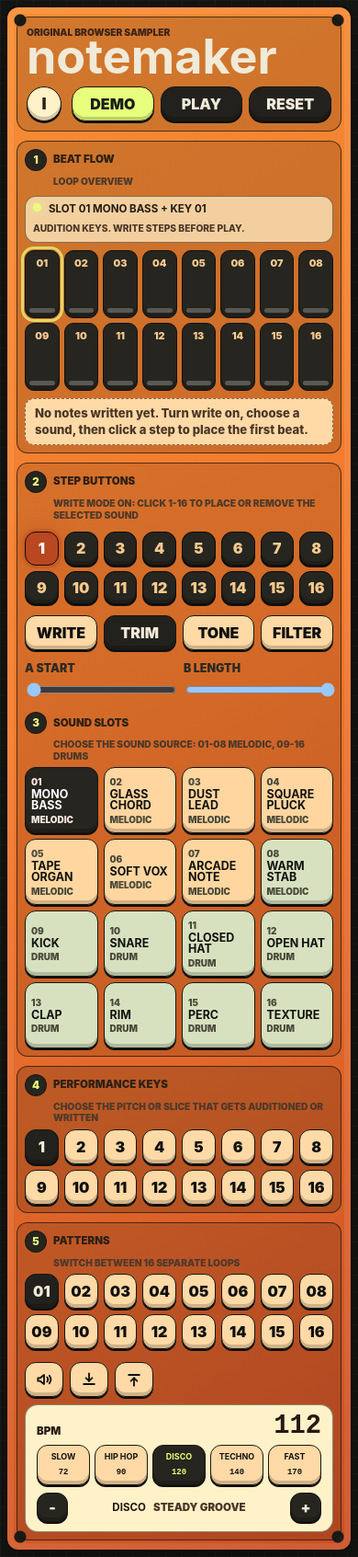
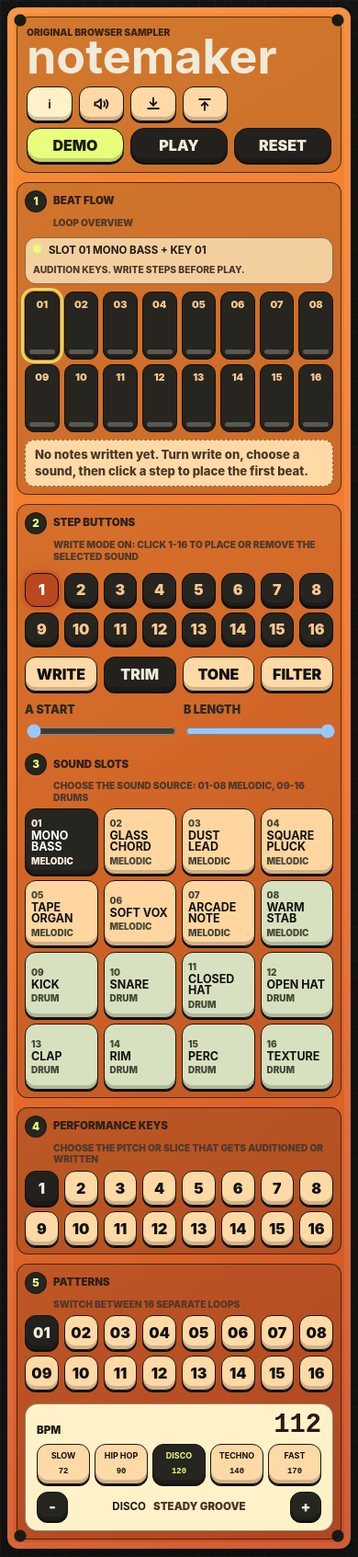
Before and after one commit to DheerajRay/NoteMaker, a React (Vite) app: page / in a window 390 px wide. Shown: the whole page at 92% size. Built offline with nearby package versions, Linux system fonts and the light colour scheme.

Commit message:
style: move file controls to header

```diff
--- a/src/components/Po33Device.tsx
+++ b/src/components/Po33Device.tsx
@@ -129,8 +129,21 @@ export function Po33Device({
             <h1>NoteMaker</h1>
           </div>
           <div className="transport-cluster">
-            <button type="button" className="help-key" aria-label="Open tool guide" onClick={() => setGuideOpen(true)}>
-              i
+            <button type="button" className="help-key icon-control" aria-label="Open tool guide" title="Tool guide" onClick={() => setGuideOpen(true)}>
+              <Icon glyph="info" />
+            </button>
+            <label className="file-control icon-control" title="Import sound">
+              <Icon glyph="sound" />
+              <span className="sr-only">import sound</span>
+              <input type="file" accept="audio/*" onChange={(event) => onImportSample(event.target.files?.[0])} />
+            </label>
+            <label className="file-control icon-control" title="Import project">
+              <Icon glyph="import" />
+              <span className="sr-only">import project</span>
+              <input type="file" accept="application/json,.json,.notemaker" onChange={(event) => void handleProjectImport(event.target.files?.[0])} />
+            </label>
+            <button type="button" className="icon-control" aria-label="Export project" title="Export project" onClick={onExportProject}>
+              <Icon glyph="export" />
             </button>
             <button type="button" className="demo-key" aria-label="Start guided demo" onClick={() => setDemoOpen(true)}>
               demo
@@ -142,6 +155,7 @@ export function Po33Device({
               reset
             </button>
           </div>
+          {importError ? <p className="error-text header-error">{importError}</p> : null}
         </header>
 
         <section className="flow-panel" aria-label="Beat flow overview">
@@ -281,25 +295,7 @@ export function Po33Device({
             ))}
           </div>
 
-          <div className="slot-editor" aria-label="Project controls">
-            <div className="file-actions" aria-label="File actions">
-              <label className="file-control icon-control" title="Import sound">
-                <Icon glyph="sound" />
-                <span className="sr-only">import sound</span>
-                <input type="file" accept="audio/*" onChange={(event) => onImportSample(event.target.files?.[0])} />
-              </label>
-              <label className="file-control icon-control" title="Import project">
-                <Icon glyph="import" />
-                <span className="sr-only">import project</span>
-                <input type="file" accept="application/json,.json,.notemaker" onChange={(event) => void handleProjectImport(event.target.files?.[0])} />
-              </label>
-              <button type="button" className="icon-control" aria-label="Export project" title="Export project" onClick={onExportProject}>
-                <Icon glyph="export" />
-              </button>
-              {importError ? <p className="error-text">{importError}</p> : null}
-            </div>
-            <TempoControl tempo={project.tempo} onTempoChange={onTempoChange} />
-          </div>
+          <TempoControl tempo={project.tempo} onTempoChange={onTempoChange} />
         </section>
         {guideOpen ? <ToolGuide onClose={() => setGuideOpen(false)} /> : null}
         {demoOpen ? (
@@ -586,9 +582,15 @@ function GuideItem({ title, body }: { title: string; body: string }) {
   );
 }
 
-function Icon({ glyph }: { glyph: "sound" | "import" | "export" }) {
+function Icon({ glyph }: { glyph: "info" | "sound" | "import" | "export" }) {
   return (
     <svg className="control-icon" viewBox="0 0 24 24" aria-hidden="true" focusable="false">
+      {glyph === "info" ? (
+        <>
+          <path d="M12 10v7" />
+          <path d="M12 7h.01" />
+        </>
+      ) : null}
       {glyph === "sound" ? (
         <>
           <path d="M4 14h3l5 4V6l-5 4H4z" />
--- a/src/styles.css
+++ b/src/styles.css
@@ -163,11 +163,18 @@ h2 {
 
 .transport-cluster,
 .mode-row,
-.knob-row,
-.file-actions {
+.knob-row {
   display: flex;
   align-items: center;
   gap: 10px;
+  flex-wrap: wrap;
+}
+
+.transport-cluster {
+  display: flex;
+  align-items: center;
+  justify-content: end;
+  gap: 9px;
   flex-wrap: wrap;
 }
 
@@ -198,6 +205,11 @@ h2 {
   background: #fff1c8;
   color: #2a2018;
   font-size: 1.1rem;
+}
+
+.header-error {
+  grid-column: 1 / -1;
+  justify-self: end;
 }
 
 .flow-panel {
@@ -492,25 +504,8 @@ h2 {
   align-content: start;
 }
 
-.slot-editor {
-  display: grid;
-  grid-template-columns: auto minmax(260px, 300px);
-  align-items: start;
-  gap: 14px;
+.lower-panel .tempo-module {
   justify-self: end;
-  color: #2b2a22;
-}
-
-.file-actions {
-  align-content: start;
-  align-items: start;
-  justify-content: end;
-  flex-wrap: nowrap;
-  gap: 8px;
-}
-
-.file-actions .error-text {
-  flex-basis: 100%;
 }
 
 .icon-control {
@@ -814,7 +809,7 @@ h2 {
 
   .transport-cluster {
     display: grid;
-    grid-template-columns: 42px 1fr 1fr 1fr;
+    grid-template-columns: repeat(6, minmax(0, 1fr));
     gap: 7px;
   }
 
@@ -830,6 +825,19 @@ h2 {
     width: 38px;
     min-width: 38px;
     min-height: 38px;
+  }
+
+  .transport-cluster .icon-control {
+    width: 100%;
+    min-width: 0;
+  }
+
+  .transport-cluster .demo-key {
+    grid-column: 1 / 3;
+  }
+
+  .transport-cluster .transport-key {
+    grid-column: span 2;
   }
 
   .control-label {
@@ -967,19 +975,6 @@ h2 {
     gap: 6px;
   }
 
-  .slot-editor {
-    display: grid;
-    grid-template-columns: 1fr;
-    justify-self: stretch;
-    justify-content: stretch;
-    gap: 8px;
-  }
-
-  .file-actions {
-    justify-content: start;
-    gap: 7px;
-  }
-
   .icon-control {
     width: 42px;
     min-width: 42px;
@@ -999,6 +994,7 @@ h2 {
   .tempo-module {
     width: 100%;
     min-width: 0;
+    justify-self: stretch;
   }
 
   .tempo-category-grid {
```
Also changed, not shown: 1 other file (tests, documents, lock files or other folders).
